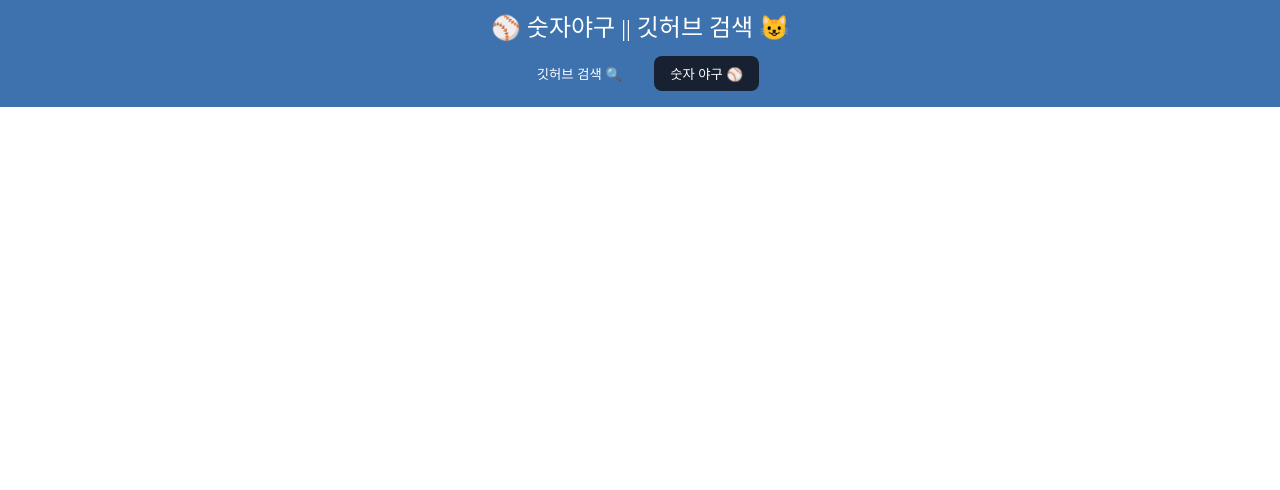
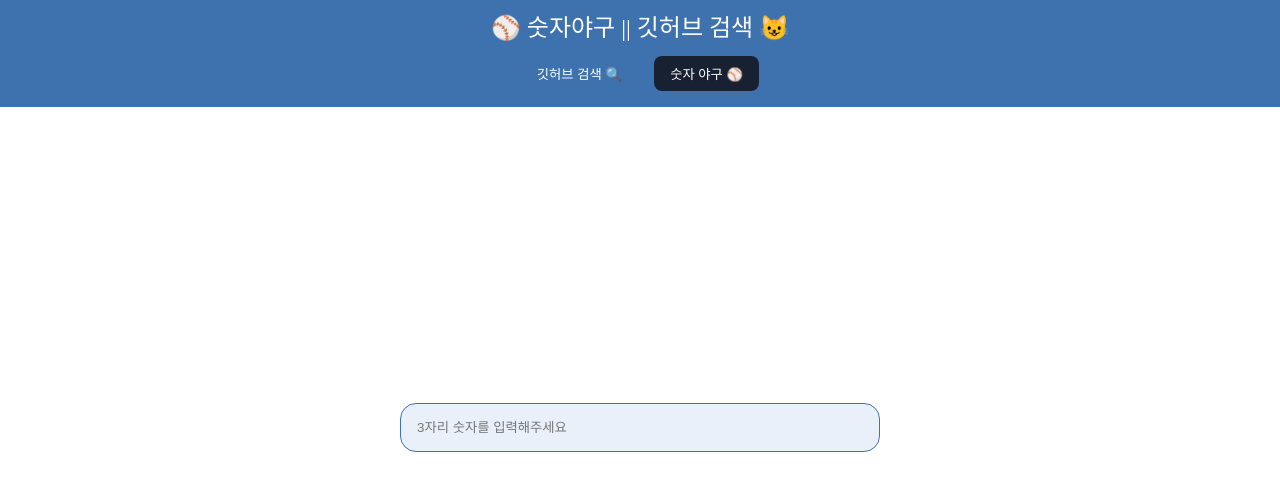
Before and after one commit to AT-SOPT-WEB/HyerinCho, a React (Vite) app in the folder assignment_3/: page / in a window 1280 px wide. Both pictures are taken after a click on the button "숫자 야구 ⚾️". Shown: the top 490 px of the page. Built offline with nearby package versions, Linux system fonts and the light colour scheme.

Commit message:
feat: 야구게임 구현

```diff
--- a/assignment_3/src/App.jsx
+++ b/assignment_3/src/App.jsx
@@ -1,10 +1,17 @@
-import Header from "./components/Header/Header.jsx"
+import {useState} from 'react';
+import Header from "./components/Header/Header.jsx";
+import style from './AppStyle.js';
+import Input from './components/Input/Input.jsx';
 
 function App() {
+  const [clickValue, setClickValue] = useState('githubSearch');
 
   return (
     <>
-    <Header/>
+    <Header clickValue={clickValue} setClickValue={setClickValue}/>
+    <main css={style.mainStyle}>
+      <Input clickValue={clickValue}/>
+    </main>
     </>
   )
 }
--- /dev/null
+++ b/assignment_3/src/AppStyle.js
@@ -0,0 +1,12 @@
+import { css } from "@emotion/react";
+
+export const mainStyle = css`
+  display: flex;
+  justify-content: center;
+  align-items: center;
+  height: 80vh;
+`;
+
+export default {
+  mainStyle,
+}
--- /dev/null
+++ b/assignment_3/src/components/Baseball/BaseBall.jsx
@@ -0,0 +1,100 @@
+import {useState, useEffect} from 'react';
+import style from './BaseBallStyle.js'
+import ResultBox from './ResultBox.jsx';
+
+const Baseball = () => {
+  const [inputValue, setInputValue] = useState('');
+  const [message, setMessage] = useState('');
+  const [randomValue, setRandomValue] = useState(''); //게임 정답 저장
+  const [results, setResults] = useState([]); //게임 기록 저장
+  const [isGameOver, setIsGameOver] = useState(false); //게임이 끝났을 때 input 막기
+
+  // 중복 없는 랜덤 3자리 생성 함수
+const generateUniqueRandomNumber = () => {
+  const digits = new Set();
+  while (digits.size < 3) {
+    const rand = Math.floor(Math.random() * 10);
+    digits.add(rand);
+  }
+  return [...digits].join('');
+};
+
+//게임 리셋
+const resetGame = () => {
+  setMessage('');
+  setResults([]);
+  const newRandom = generateUniqueRandomNumber();
+  setRandomValue(newRandom);
+  setIsGameOver(false);
+};
+
+useEffect(() => {
+  resetGame();
+}, []);
+
+const handleSearchChange = (e) => {
+  const value = e.target.value;
+  setInputValue(value);
+
+  //3자리 중복 확인
+  if(value.length === 3){
+    const unique = new Set(value);
+    if (unique.size < 3) {
+      setMessage('서로 다른 숫자 3자리를 입력해주세요!');
+      return;
+    }
+    setMessage('');
+
+    //스트라이크, 볼 계산
+    let strike = 0
+    let ball = 0
+    for(let i = 0; i < 3; i++){
+      if(randomValue[i] == value[i]){
+        strike += 1
+      }else if (randomValue.includes(value[i])) {
+        ball+= 1;
+      }
+    }
+
+    const resultText = `${value} - ${strike}S ${ball}B`;
+    const newResults = [...results, resultText];
+    setResults(newResults);
+    setInputValue('');
+    setMessage(`${strike}스트라이크 ${ball}볼`)
+    console.log(randomValue)
+
+    if (strike === 3) {
+      setMessage('🎉 정답입니다! 3초 후 게임이 초기화됩니다.');
+      setIsGameOver(true);
+      setTimeout(resetGame, 3000);
+    }else if (newResults.length >= 10) {
+      setMessage('😢 게임 패배! 5초 후 게임이 초기화됩니다.');
+      setIsGameOver(true);
+      setTimeout(resetGame, 5000);
+    }
+  }
+}
+  return (
+    <div>
+      <input
+      type="text"
+      placeholder='3자리 숫자를 입력해주세요'
+      css={style.inputStyle}
+      onChange={handleSearchChange}
+      value={inputValue}
+      maxLength={3}
+      disabled={isGameOver}
+      />
+      {message && <p css={style.errorMessage}>{message}</p>}
+      <div css={style.resultBoxWrapper}>
+      {results.map((result, index) => (
+          <ResultBox key={index}
+          result={result}
+          />
+        ))}
+      </div>
+    </div>
+  );
+};
+
+export default Baseball;
--- /dev/null
+++ b/assignment_3/src/components/Baseball/BaseBallStyle.js
@@ -0,0 +1,29 @@
+/** @jsxImportSource @emotion/react */
+import { css } from "@emotion/react";
+
+export const inputStyle = (theme) => css`
+  border: 0.1rem solid ${theme.color.blue200};
+  background-color: ${theme.color.blue100};
+  width: 30rem;
+  padding: 1rem;
+  border-radius: 1rem;
+  outline: none;
+`;
+
+export const errorMessage = (theme) => css`
+  text-align: center;
+  color: ${theme.color.blue200};
+  font-weight: 600;
+  padding: 1rem 0 1.8rem 0;
+`
+export const resultBoxWrapper = css`
+  display: flex;
+  flex-direction: column;
+  gap: 1rem;
+`;
+
+export default{
+  inputStyle,
+  errorMessage,
+  resultBoxWrapper,
+}
--- /dev/null
+++ b/assignment_3/src/components/Baseball/ResultBox.jsx
@@ -0,0 +1,12 @@
+import style from './ResultBoxStyle.js'
+const ResultBox = ({result}) => {
+  return (
+    <div>
+      <div css={style.wrapperStyle}>
+        {result}
+      </div>
+    </div>
+  );
+};
+
+export default ResultBox;
--- /dev/null
+++ b/assignment_3/src/components/Baseball/ResultBoxStyle.js
@@ -0,0 +1,13 @@
+import { css } from "@emotion/react";
+
+export const wrapperStyle = (theme) => css`
+  width: 30rem;
+  border: 0.1rem solid ${theme.color.blue200};
+  padding: 0.8rem;
+  border-radius: 0.8rem;
+  text-align: center;
+`;
+
+export default{
+  wrapperStyle,
+}
--- a/assignment_3/src/components/Header/Header.jsx
+++ b/assignment_3/src/components/Header/Header.jsx
@@ -1,9 +1,7 @@
-import {useState} from 'react'
 import { useTheme } from '@emotion/react';
 import style from './HeaderStyle.js'
 
-const Header = () => {
-  const [clickValue, setClickValue] = useState('githubSearch');
+const Header = ({clickValue, setClickValue}) => {
 
   //isActive 값 넘기기 위해
   const theme = useTheme();
--- /dev/null
+++ b/assignment_3/src/components/Input/Input.jsx
@@ -0,0 +1,12 @@
+import Baseball from '../Baseball/BaseBall.jsx';
+import GithubSearch from '../GithubSearch/GithubSearch.jsx';
+
+const Input = ({ clickValue }) => {
+  return (
+    <div>
+      {clickValue === 'baseballGame' ? <Baseball/> : <GithubSearch />}
+    </div>
+  );
+};
+
+export default Input;
```
Also changed, not shown: assignment_3/src/components/Input/InputStyle.js (added, +23 -0 lines).
